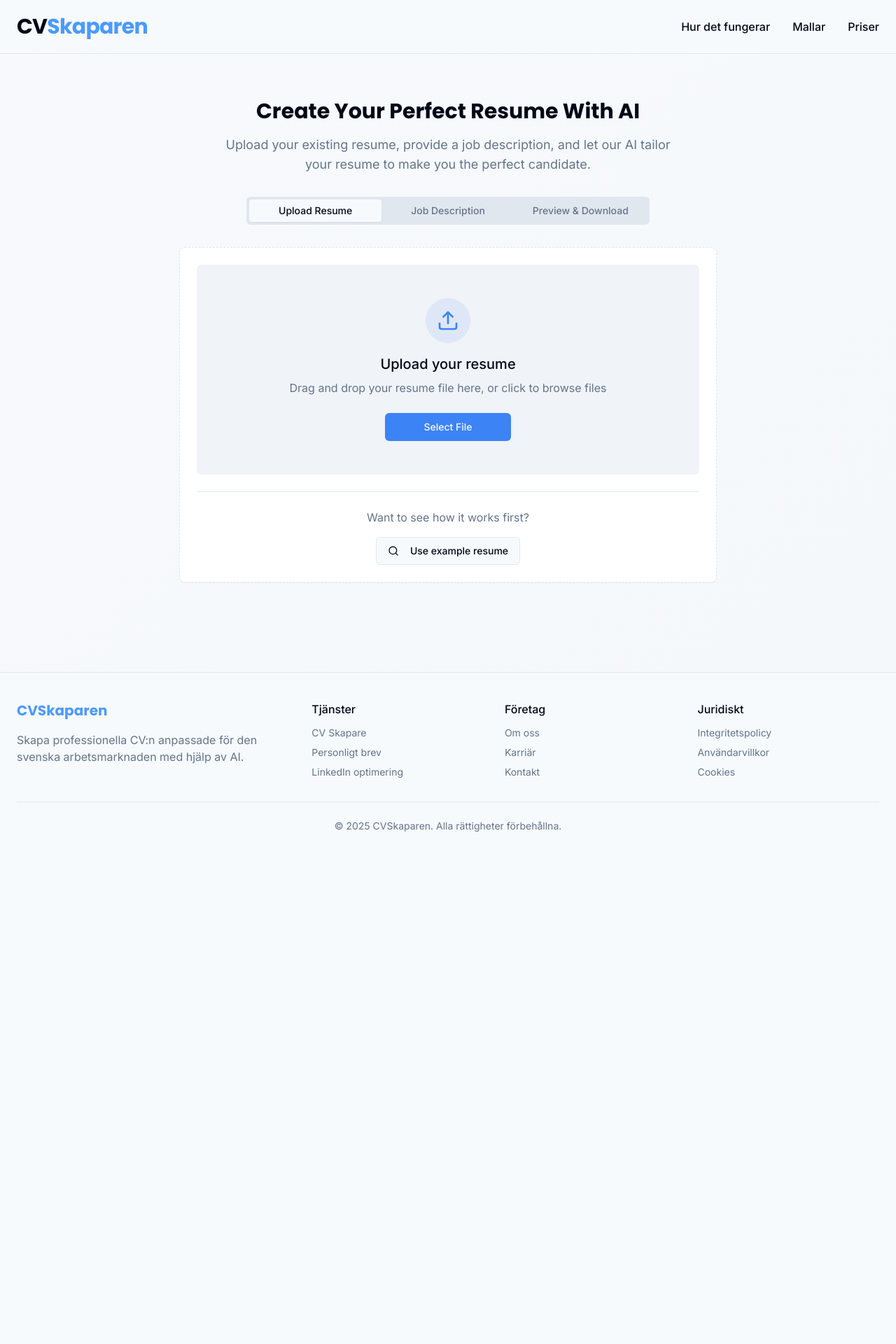
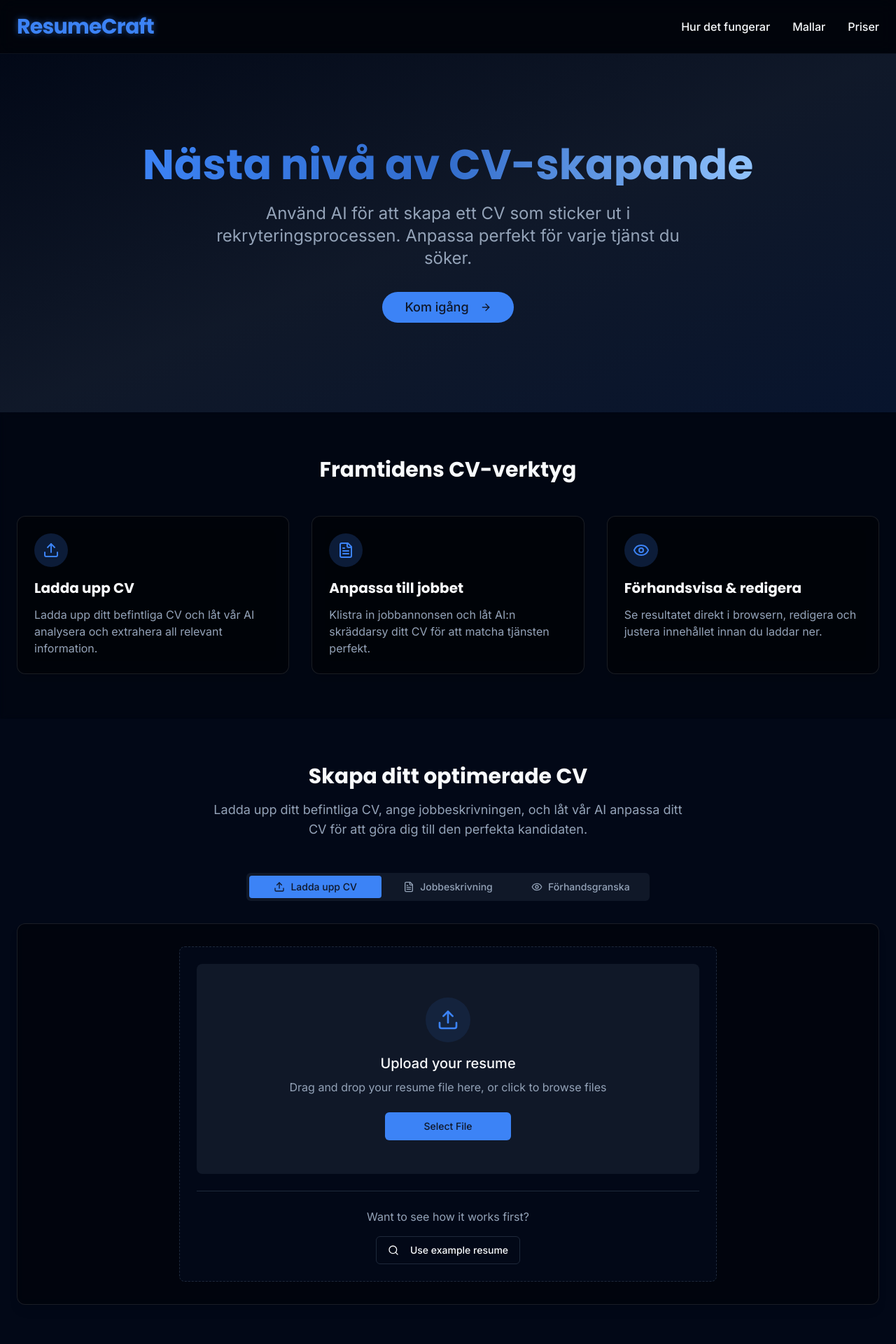
Before and after one commit to lundberg-ai/ai-resume-craft, a React (Vite) app: page / in a window 1280 px wide. Shown: the top 1920 px of the page at 70% size. Before the commit the page ends 1230 px from the top, so only its background shows below. Built offline with nearby package versions, Linux system fonts and the light colour scheme.

Commit message:
feat: Implement dark mode landing page
Invert colors and update landing page design for a modern, "cool" aesthetic.

```diff
--- a/src/components/Layout.tsx
+++ b/src/components/Layout.tsx
@@ -1,7 +1,7 @@
 
 import React from 'react';
 import { useToast } from "@/hooks/use-toast";
-import { Menu } from "lucide-react";
+import { Menu, ChevronRight } from "lucide-react";
 import { Button } from "@/components/ui/button";
 
 interface LayoutProps {
@@ -12,11 +12,11 @@ const Layout: React.FC<LayoutProps> = ({ children }) => {
   const [mobileMenuOpen, setMobileMenuOpen] = React.useState(false);
 
   return (
-    <div className="min-h-screen bg-gradient-to-br from-background to-secondary/10">
-      <header className="border-b bg-background/95 backdrop-blur-md sticky top-0 z-10">
+    <div className="min-h-screen bg-background text-foreground">
+      <header className="border-b border-border/40 bg-black/50 backdrop-blur-md sticky top-0 z-10">
         <div className="container mx-auto px-6 py-5 flex justify-between items-center">
-          <h1 className="text-2xl md:text-3xl font-bold font-display tracking-tight text-resume-primary">
-            <span className="text-foreground">CV</span>Skaparen
+          <h1 className="text-2xl md:text-3xl font-bold font-display tracking-tight text-primary text-glow">
+            ResumeCraft
           </h1>
           <div className="md:hidden">
             <Button
@@ -28,21 +28,21 @@ const Layout: React.FC<LayoutProps> = ({ children }) => {
               <Menu className="h-5 w-5" />
             </Button>
           </div>
-          <nav className={`${mobileMenuOpen ? 'flex' : 'hidden'} md:flex absolute md:relative top-full left-0 right-0 md:top-auto bg-background/95 md:bg-transparent backdrop-blur-md md:backdrop-blur-none p-4 md:p-0 border-b md:border-none flex-col md:flex-row space-y-3 md:space-y-0 md:space-x-8`}>
-            <a href="#" className="font-medium text-foreground hover:text-resume-primary transition-colors duration-200 relative after:absolute after:left-0 after:bottom-0 after:h-[2px] after:w-0 after:bg-resume-primary after:transition-all hover:after:w-full">Hur det fungerar</a>
-            <a href="#" className="font-medium text-foreground hover:text-resume-primary transition-colors duration-200 relative after:absolute after:left-0 after:bottom-0 after:h-[2px] after:w-0 after:bg-resume-primary after:transition-all hover:after:w-full">Mallar</a>
-            <a href="#" className="font-medium text-foreground hover:text-resume-primary transition-colors duration-200 relative after:absolute after:left-0 after:bottom-0 after:h-[2px] after:w-0 after:bg-resume-primary after:transition-all hover:after:w-full">Priser</a>
+          <nav className={`${mobileMenuOpen ? 'flex' : 'hidden'} md:flex absolute md:relative top-full left-0 right-0 md:top-auto bg-black/80 md:bg-transparent backdrop-blur-md md:backdrop-blur-none p-4 md:p-0 border-b border-border/40 md:border-none flex-col md:flex-row space-y-3 md:space-y-0 md:space-x-8`}>
+            <a href="#" className="font-medium hover:text-primary transition-colors duration-200 relative after:absolute after:left-0 after:bottom-0 after:h-[2px] after:w-0 after:bg-primary after:transition-all hover:after:w-full">Hur det fungerar</a>
+            <a href="#" className="font-medium hover:text-primary transition-colors duration-200 relative after:absolute after:left-0 after:bottom-0 after:h-[2px] after:w-0 after:bg-primary after:transition-all hover:after:w-full">Mallar</a>
+            <a href="#" className="font-medium hover:text-primary transition-colors duration-200 relative after:absolute after:left-0 after:bottom-0 after:h-[2px] after:w-0 after:bg-primary after:transition-all hover:after:w-full">Priser</a>
           </nav>
         </div>
       </header>
-      <main className="container mx-auto px-6 py-12 md:py-16">
+      <main>
         {children}
       </main>
-      <footer className="border-t bg-background/95 backdrop-blur-md py-10 mt-16">
+      <footer className="border-t border-border/40 bg-black/50 backdrop-blur-md py-10 mt-16">
         <div className="container mx-auto px-6">
           <div className="grid grid-cols-1 md:grid-cols-3 gap-8">
             <div>
-              <h3 className="text-xl font-display font-bold mb-4 text-resume-primary">CVSkaparen</h3>
+              <h3 className="text-xl font-display font-bold mb-4 text-primary">ResumeCraft</h3>
               <p className="text-muted-foreground">
                 Skapa professionella CV:n anpassade för den svenska arbetsmarknaden med hjälp av AI.
               </p>
@@ -74,8 +74,8 @@ const Layout: React.FC<LayoutProps> = ({ children }) => {
               </div>
             </div>
           </div>
-          <div className="border-t mt-8 pt-6 text-center text-sm text-muted-foreground">
-            &copy; {new Date().getFullYear()} CVSkaparen. Alla rättigheter förbehållna.
+          <div className="border-t border-border/40 mt-8 pt-6 text-center text-sm text-muted-foreground">
+            &copy; {new Date().getFullYear()} ResumeCraft. Alla rättigheter förbehållna.
           </div>
         </div>
       </footer>
--- a/src/components/ThemeSelector.tsx
+++ b/src/components/ThemeSelector.tsx
@@ -21,47 +21,47 @@ const ThemeSelector: React.FC<ThemeSelectorProps> = ({
   const themes = [
     {
       id: "classic",
-      name: "Classic",
-      description: "Traditional resume format, clean and professional",
+      name: "Klassisk",
+      description: "Traditionellt CV-format, rent och professionellt",
     },
     {
       id: "modern",
       name: "Modern",
-      description: "Contemporary design with colored header section",
+      description: "Samtida design med färgad rubriksektion",
     },
     {
       id: "minimal",
       name: "Minimal",
-      description: "Simple and elegant design with subtle accents",
+      description: "Enkel och elegant design med subtila accenter",
     },
     {
       id: "creative",
-      name: "Creative",
-      description: "Bold design with gradient header for creative roles",
+      name: "Kreativ",
+      description: "Djärv design med gradientrubriker för kreativa roller",
     },
     {
       id: "professional",
-      name: "Professional",
-      description: "Executive style with understated elegance",
+      name: "Professionell",
+      description: "Exekutiv stil med nedtonad elegans",
     },
   ];
 
   const colors = [
-    { id: "#9b87f5", name: "Purple" },
-    { id: "#4C9AFF", name: "Blue" },
-    { id: "#36B37E", name: "Green" },
-    { id: "#FF5630", name: "Red" },
-    { id: "#FFAB00", name: "Yellow" },
-    { id: "#6554C0", name: "Violet" },
-    { id: "#172B4D", name: "Navy" },
-    { id: "#505F79", name: "Gray" },
+    { id: "#9b87f5", name: "Lila" },
+    { id: "#4C9AFF", name: "Blå" },
+    { id: "#36B37E", name: "Grön" },
+    { id: "#FF5630", name: "Röd" },
+    { id: "#FFAB00", name: "Gul" },
+    { id: "#6554C0", name: "Violett" },
+    { id: "#172B4D", name: "Marinblå" },
+    { id: "#505F79", name: "Grå" },
   ];
 
   return (
-    <Card>
+    <Card className="glass-card border-border/40">
       <CardContent className="pt-6">
         <div className="mb-6">
-          <h3 className="text-lg font-medium mb-4">Choose Theme</h3>
+          <h3 className="text-lg font-medium mb-4">Välj tema</h3>
           <RadioGroup
             value={selectedTheme}
             onValueChange={onThemeChange}
@@ -81,11 +81,11 @@ const ThemeSelector: React.FC<ThemeSelectorProps> = ({
           </RadioGroup>
         </div>
 
-        <Separator className="my-4" />
+        <Separator className="my-4 bg-border/20" />
 
         <div>
-          <h3 className="text-lg font-medium mb-4">Choose Color</h3>
-          <div className="grid grid-cols-4 gap-2">
+          <h3 className="text-lg font-medium mb-4">Välj färg</h3>
+          <div className="grid grid-cols-4 gap-3">
             {colors.map((color) => (
               <div
                 key={color.id}
@@ -96,12 +96,12 @@ const ThemeSelector: React.FC<ThemeSelectorProps> = ({
                   onClick={() => onColorChange(color.id)}
                   className={`w-full aspect-square rounded-md transition-all ${
                     selectedColor === color.id
-                      ? 'ring-2 ring-primary ring-offset-2'
+                      ? 'ring-2 ring-primary ring-offset-2 ring-offset-background'
                       : 'hover:scale-105'
                   }`}
                   style={{ backgroundColor: color.id }}
                   title={color.name}
-                  aria-label={`Select ${color.name} color theme`}
+                  aria-label={`Välj färgtemat ${color.name}`}
                 />
               </div>
             ))}
--- a/src/index.css
+++ b/src/index.css
@@ -7,47 +7,6 @@
 
 @layer base {
   :root {
-    --background: 210 50% 98%;
-    --foreground: 222.2 84% 4.9%;
-
-    --card: 0 0% 100%;
-    --card-foreground: 222.2 84% 4.9%;
-
-    --popover: 0 0% 100%;
-    --popover-foreground: 222.2 84% 4.9%;
-
-    --primary: 217 91% 60%;
-    --primary-foreground: 210 40% 98%;
-
-    --secondary: 214 32% 91%;
-    --secondary-foreground: 222.2 47.4% 11.2%;
-
-    --muted: 214 32% 91%;
-    --muted-foreground: 215.4 16.3% 46.9%;
-
-    --accent: 214 32% 91%;
-    --accent-foreground: 222.2 47.4% 11.2%;
-
-    --destructive: 0 84.2% 60.2%;
-    --destructive-foreground: 210 40% 98%;
-
-    --border: 214.3 31.8% 91.4%;
-    --input: 214.3 31.8% 91.4%;
-    --ring: 217 91% 60%;
-
-    --radius: 0.5rem;
-
-    --sidebar-background: 0 0% 98%;
-    --sidebar-foreground: 240 5.3% 26.1%;
-    --sidebar-primary: 240 5.9% 10%;
-    --sidebar-primary-foreground: 0 0% 98%;
-    --sidebar-accent: 240 4.8% 95.9%;
-    --sidebar-accent-foreground: 240 5.9% 10%;
-    --sidebar-border: 220 13% 91%;
-    --sidebar-ring: 217.2 91.2% 59.8%;
-  }
-
-  .dark {
     --background: 222.2 84% 4.9%;
     --foreground: 210 40% 98%;
 
@@ -84,6 +43,8 @@
     --sidebar-accent-foreground: 240 4.8% 95.9%;
     --sidebar-border: 240 3.7% 15.9%;
     --sidebar-ring: 217.2 91.2% 59.8%;
+
+    --radius: 0.5rem;
   }
 }
 
@@ -99,7 +60,7 @@
 
 @layer components {
   .glass-card {
-    @apply bg-white/70 backdrop-blur-md border border-white/20 shadow-lg;
+    @apply bg-black/40 backdrop-blur-md border border-white/10 shadow-lg;
   }
 
   .resume-container {
@@ -129,4 +90,12 @@
   .shimmer {
     @apply animate-shimmer bg-gradient-to-r from-transparent via-white/20 to-transparent bg-[length:500px_100%] relative overflow-hidden before:absolute before:inset-0;
   }
+
+  .hero-gradient {
+    @apply bg-gradient-to-br from-background via-secondary/50 to-primary/10;
+  }
+
+  .text-glow {
+    text-shadow: 0 0 10px rgba(59, 130, 246, 0.5);
+  }
 }
--- a/src/pages/Index.tsx
+++ b/src/pages/Index.tsx
@@ -8,6 +8,7 @@ import ThemeSelector from '@/components/ThemeSelector';
 import { useToast } from "@/hooks/use-toast";
 import { Tabs, TabsContent, TabsList, TabsTrigger } from "@/components/ui/tabs";
 import { Button } from '@/components/ui/button';
+import { ArrowRight, Upload, FileText, Eye, Download } from 'lucide-react';
 
 interface ResumeData {
   name?: string;
@@ -45,8 +46,8 @@ const Index: React.FC = () => {
   const handleResumeUpload = (data: ResumeData) => {
     setResumeData(data);
     toast({
-      title: "Resume uploaded successfully",
-      description: "We've extracted information from your resume.",
+      title: "CV uppladdad",
+      description: "Vi har extraherat information från ditt CV.",
     });
     setActiveStep("job");
   };
@@ -59,8 +60,8 @@ const Index: React.FC = () => {
     setTimeout(() => {
       setIsProcessing(false);
       toast({
-        title: "Resume optimized!",
-        description: "Your resume has been tailored for the job description.",
+        title: "CV optimerad!",
+        description: "Ditt CV har anpassats till den angivna jobbeskrivningen.",
       });
       setActiveStep("preview");
     }, 2000);
@@ -68,8 +69,8 @@ const Index: React.FC = () => {
 
   const handleResumeDownload = () => {
     toast({
-      title: "Resume downloaded",
-      description: "Your tailored resume has been downloaded.",
+      title: "CV nedladdad",
+      description: "Ditt anpassade CV har laddats ner.",
     });
   };
 
@@ -79,33 +80,99 @@ const Index: React.FC = () => {
 
   return (
     <Layout>
-      <div className="max-w-7xl mx-auto">
-        <div className="mb-8 text-center">
+      {/* Hero Section */}
+      <div className="hero-gradient">
+        <div className="container mx-auto px-6 py-24 md:py-32">
+          <div className="max-w-4xl mx-auto text-center">
+            <h1 className="text-4xl md:text-6xl font-bold font-display mb-6 animate-fade-in bg-clip-text text-transparent bg-gradient-to-r from-primary via-primary/80 to-blue-300">
+              Nästa nivå av CV-skapande
+            </h1>
+            <p className="text-xl md:text-2xl text-muted-foreground mb-8 animate-slide-in max-w-2xl mx-auto">
+              Använd AI för att skapa ett CV som sticker ut i rekryteringsprocessen. Anpassa perfekt för varje tjänst du söker.
+            </p>
+            <Button
+              size="lg"
+              className="rounded-full text-lg px-8 animate-fade-in"
+              onClick={() => document.getElementById('app-section')?.scrollIntoView({ behavior: 'smooth' })}
+            >
+              Kom igång <ArrowRight className="ml-2" />
+            </Button>
+          </div>
+        </div>
+      </div>
+
+      {/* Features Section */}
+      <div className="py-16 backdrop-blur-sm bg-black/20">
+        <div className="container mx-auto px-6">
+          <h2 className="text-3xl font-bold font-display mb-12 text-center">Framtidens CV-verktyg</h2>
+          <div className="grid grid-cols-1 md:grid-cols-3 gap-8">
+            <div className="glass-card p-6 rounded-xl animate-fade-in">
+              <div className="h-12 w-12 bg-primary/20 rounded-full mb-4 flex items-center justify-center">
+                <Upload className="h-6 w-6 text-primary" />
+              </div>
+              <h3 className="font-display text-xl font-bold mb-3">Ladda upp CV</h3>
+              <p className="text-muted-foreground">Ladda upp ditt befintliga CV och låt vår AI analysera och extrahera all relevant information.</p>
+            </div>
+            <div className="glass-card p-6 rounded-xl animate-fade-in delay-100">
+              <div className="h-12 w-12 bg-primary/20 rounded-full mb-4 flex items-center justify-center">
+                <FileText className="h-6 w-6 text-primary" />
+              </div>
+              <h3 className="font-display text-xl font-bold mb-3">Anpassa till jobbet</h3>
+              <p className="text-muted-foreground">Klistra in jobbannonsen och låt AI:n skräddarsy ditt CV för att matcha tjänsten perfekt.</p>
+            </div>
+            <div className="glass-card p-6 rounded-xl animate-fade-in delay-200">
+              <div className="h-12 w-12 bg-primary/20 rounded-full mb-4 flex items-center justify-center">
+                <Eye className="h-6 w-6 text-primary" />
+              </div>
+              <h3 className="font-display text-xl font-bold mb-3">Förhandsvisa & redigera</h3>
+              <p className="text-muted-foreground">Se resultatet direkt i browsern, redigera och justera innehållet innan du laddar ner.</p>
+            </div>
+          </div>
+        </div>
+      </div>
+
+      {/* App Section */}
+      <div id="app-section" className="py-16">
+        <div className="max-w-7xl mx-auto px-6">
+          <div className="mb-12 text-center">
             <h2 className="text-3xl font-bold font-display mb-4 animate-fade-in">
-            Create Your Perfect Resume With AI
+              Skapa ditt optimerade CV
             </h2>
             <p className="text-lg text-muted-foreground max-w-2xl mx-auto animate-slide-in">
-            Upload your existing resume, provide a job description, and let our AI tailor your resume to make you the perfect candidate.
+              Ladda upp ditt befintliga CV, ange jobbeskrivningen, och låt vår AI anpassa ditt CV för att göra dig till den perfekta kandidaten.
             </p>
           </div>
 
           <Tabs value={activeStep} onValueChange={setActiveStep} className="w-full">
-          <TabsList className="grid grid-cols-3 w-full max-w-xl mx-auto mb-8">
-            <TabsTrigger value="upload">Upload Resume</TabsTrigger>
-            <TabsTrigger value="job">Job Description</TabsTrigger>
-            <TabsTrigger value="preview">Preview & Download</TabsTrigger>
+            <TabsList className="grid grid-cols-3 w-full max-w-xl mx-auto mb-8 bg-secondary/50 p-1">
+              <TabsTrigger value="upload" className="data-[state=active]:bg-primary data-[state=active]:text-primary-foreground">
+                <Upload className="mr-2 h-4 w-4" />
+                Ladda upp CV
+              </TabsTrigger>
+              <TabsTrigger value="job" className="data-[state=active]:bg-primary data-[state=active]:text-primary-foreground">
+                <FileText className="mr-2 h-4 w-4" />
+                Jobbeskrivning
+              </TabsTrigger>
+              <TabsTrigger value="preview" className="data-[state=active]:bg-primary data-[state=active]:text-primary-foreground">
+                <Eye className="mr-2 h-4 w-4" />
+                Förhandsgranska
+              </TabsTrigger>
             </TabsList>
 
             <TabsContent value="upload" className="animate-fade-in">
+              <div className="glass-card p-8 rounded-xl">
                 <ResumeUploader onUploadComplete={handleResumeUpload} />
+              </div>
             </TabsContent>
 
             <TabsContent value="job" className="animate-fade-in">
+              <div className="glass-card p-8 rounded-xl">
                 <JobDescriptionInput
                   onSubmit={handleJobDescriptionSubmit}
                   isDisabled={!resumeData}
                   isLoading={isProcessing}
                 />
+              </div>
             </TabsContent>
 
             <TabsContent value="preview" className="animate-fade-in">
@@ -122,7 +189,8 @@ const Index: React.FC = () => {
                       onClick={handleResumeDownload}
                       className="w-full"
                     >
-                    Download Resume
+                      <Download className="mr-2 h-4 w-4" />
+                      Ladda ner CV
                     </Button>
                   </div>
                 </div>
@@ -140,6 +208,46 @@ const Index: React.FC = () => {
             </TabsContent>
           </Tabs>
         </div>
+      </div>
+
+      {/* Testimonials Section */}
+      <div className="py-16 backdrop-blur-sm bg-black/20">
+        <div className="container mx-auto px-6">
+          <h2 className="text-3xl font-bold font-display mb-12 text-center">Vad våra användare säger</h2>
+          <div className="grid grid-cols-1 md:grid-cols-3 gap-6">
+            <div className="glass-card p-6 rounded-xl">
+              <div className="flex items-center mb-4">
+                <div className="w-12 h-12 bg-primary/20 rounded-full"></div>
+                <div className="ml-4">
+                  <h4 className="font-bold">Anna Andersson</h4>
+                  <p className="text-sm text-muted-foreground">UX Designer</p>
+                </div>
+              </div>
+              <p className="text-muted-foreground">"Jag fick tre intervjuer på en vecka efter att ha använt ResumeCraft för att anpassa mitt CV. Otroligt verktyg!"</p>
+            </div>
+            <div className="glass-card p-6 rounded-xl">
+              <div className="flex items-center mb-4">
+                <div className="w-12 h-12 bg-primary/20 rounded-full"></div>
+                <div className="ml-4">
+                  <h4 className="font-bold">Erik Johansson</h4>
+                  <p className="text-sm text-muted-foreground">Ekonomichef</p>
+                </div>
+              </div>
+              <p className="text-muted-foreground">"AI:n förstod exakt vilka nyckelord som behövde lyftas fram för finansjobbet jag sökte. Imponerande!"</p>
+            </div>
+            <div className="glass-card p-6 rounded-xl">
+              <div className="flex items-center mb-4">
+                <div className="w-12 h-12 bg-primary/20 rounded-full"></div>
+                <div className="ml-4">
+                  <h4 className="font-bold">Maria Lindgren</h4>
+                  <p className="text-sm text-muted-foreground">Mjukvaruutvecklare</p>
+                </div>
+              </div>
+              <p className="text-muted-foreground">"Snabbt, elegant och effektivt. Mitt CV ser nu ut som något skapat av en professionell designer."</p>
+            </div>
+          </div>
+        </div>
+      </div>
     </Layout>
   );
 };
--- a/tailwind.config.ts
+++ b/tailwind.config.ts
@@ -108,6 +108,16 @@ export default {
 					'100%': {
 						'background-position': '500px 0'
 					}
+				},
+				'pulse-glow': {
+					'0%, 100%': {
+						'opacity': 0.8,
+						'box-shadow': '0 0 20px rgba(59, 130, 246, 0.3)'
+					},
+					'50%': {
+						'opacity': 1,
+						'box-shadow': '0 0 30px rgba(59, 130, 246, 0.6)'
+					}
 				}
 			},
 			animation: {
@@ -115,12 +125,16 @@ export default {
 				'accordion-up': 'accordion-up 0.2s ease-out',
 				'fade-in': 'fade-in 0.3s ease-out',
 				'slide-in': 'slide-in 0.3s ease-out',
-				'shimmer': 'shimmer 2s infinite linear'
+				'shimmer': 'shimmer 2s infinite linear',
+				'pulse-glow': 'pulse-glow 3s infinite ease-in-out'
 			},
 			fontFamily: {
 				sans: ['Inter', 'sans-serif'],
 				display: ['Poppins', 'sans-serif'],
 				mono: ['JetBrains Mono', 'monospace'],
+			},
+			backgroundImage: {
+				'gradient-radial': 'radial-gradient(var(--tw-gradient-stops))',
 			}
 		}
 	},
```
Lines whose indentation alone changed are shown as unchanged.
